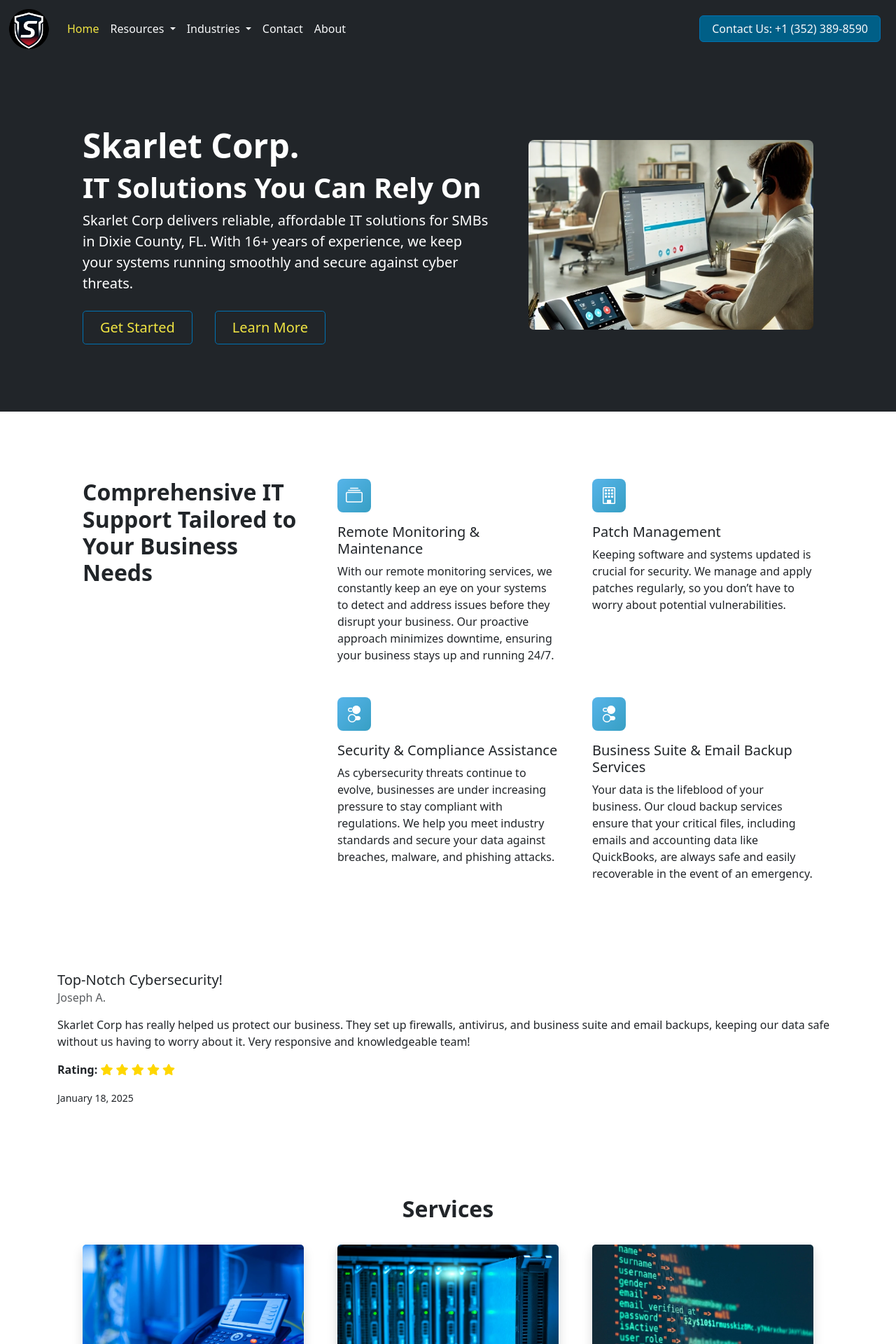
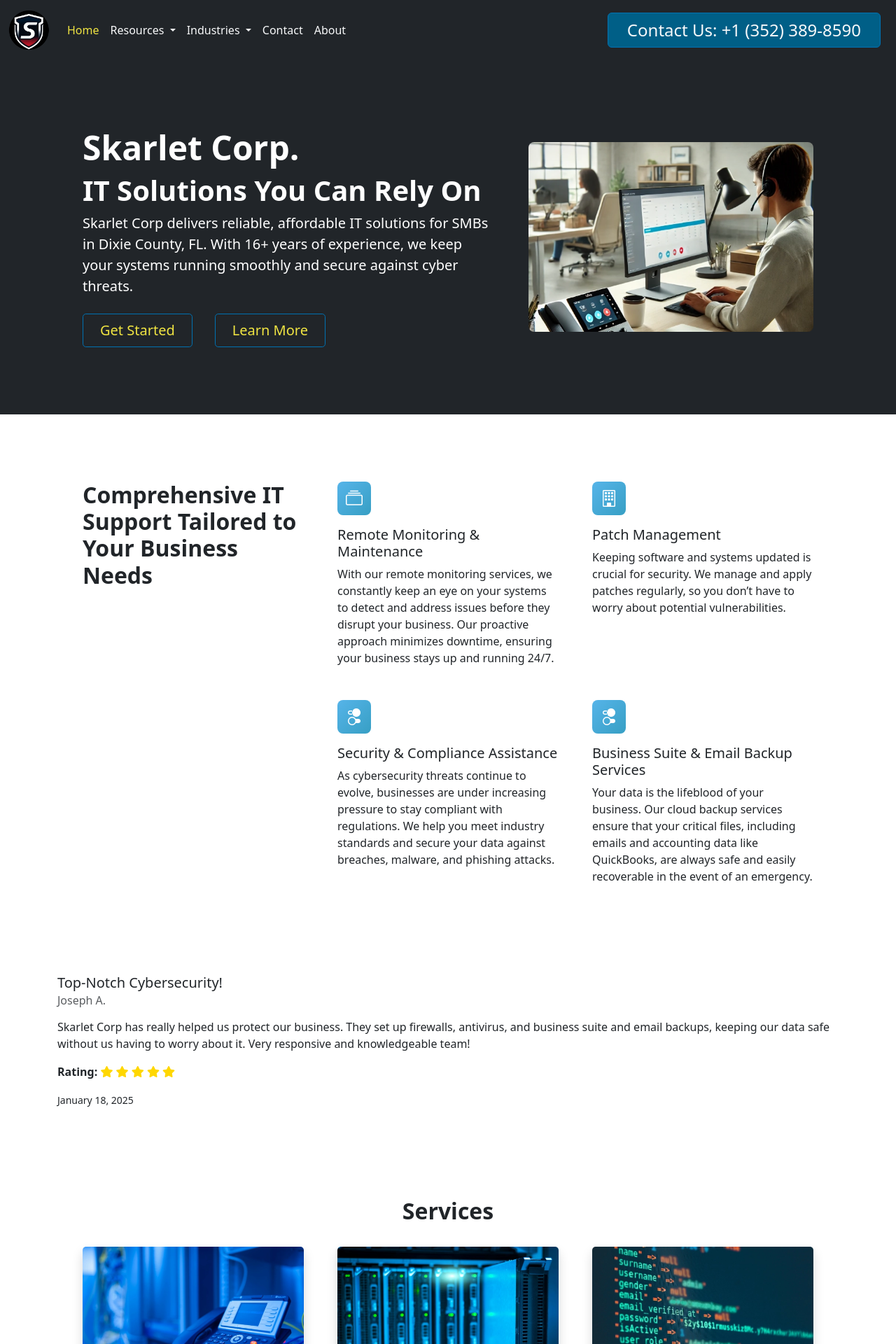
Before and after one commit to SkarletTeam/skarlet, a Jekyll site: the page built from index.md, in a window 1280 px wide. Shown: the top 1920 px of the page at 70% size. Built offline with Jekyll 4.4.1, drawn with Linux system fonts in a browser that asks for light colours.

Commit message:
Update nav.html

```diff
--- a/_includes/nav.html
+++ b/_includes/nav.html
@@ -42,7 +42,7 @@
 
     <!-- Contact Button (Remains Visible) -->
     <button type="button" style="margin: 10px" class="btn btn-primary">
-      <a href="tel:+13523898590" style="margin: 5px" class="text-light text-decoration-none"> Contact Us: +1 (352) 389-8590</a>
+      <a href="tel:+13523898590" style="margin: 15px; font-size: 24px" class="text-light text-decoration-none"> Contact Us: +1 (352) 389-8590</a>
     </button>
   </div>
 </nav>
```
